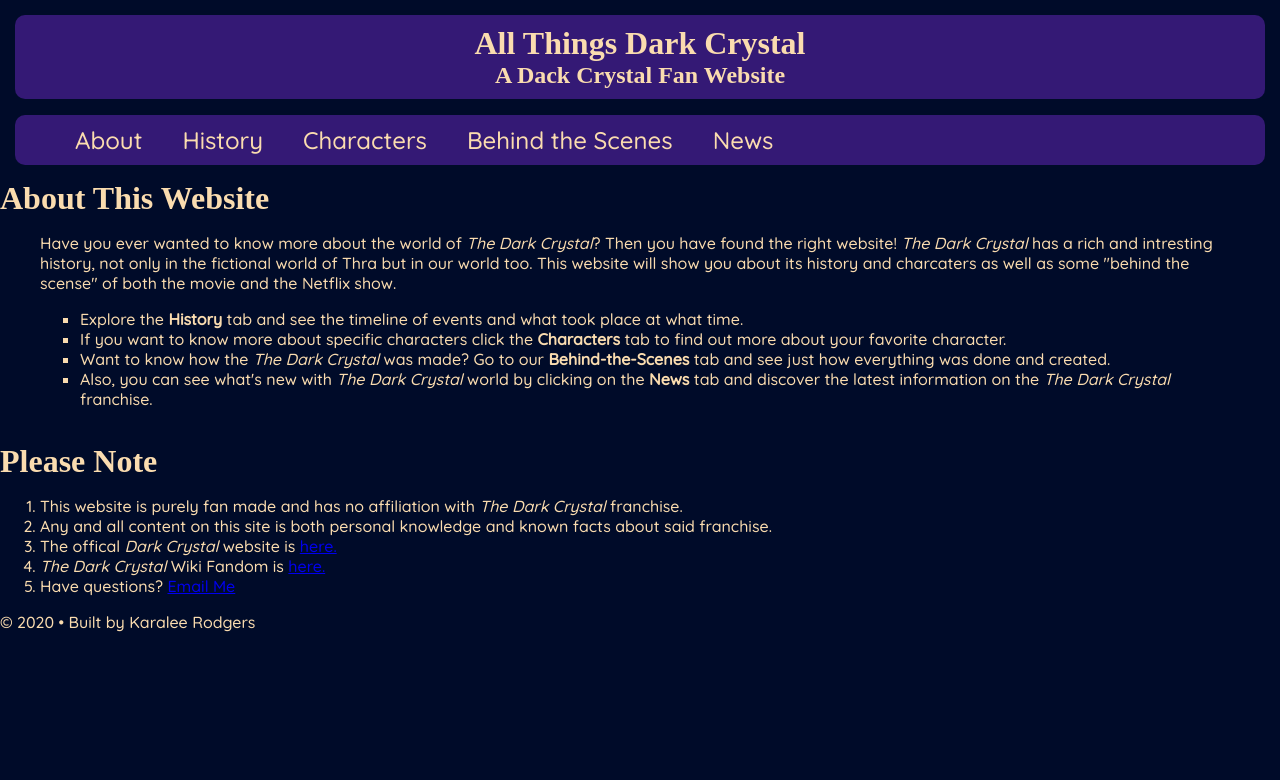
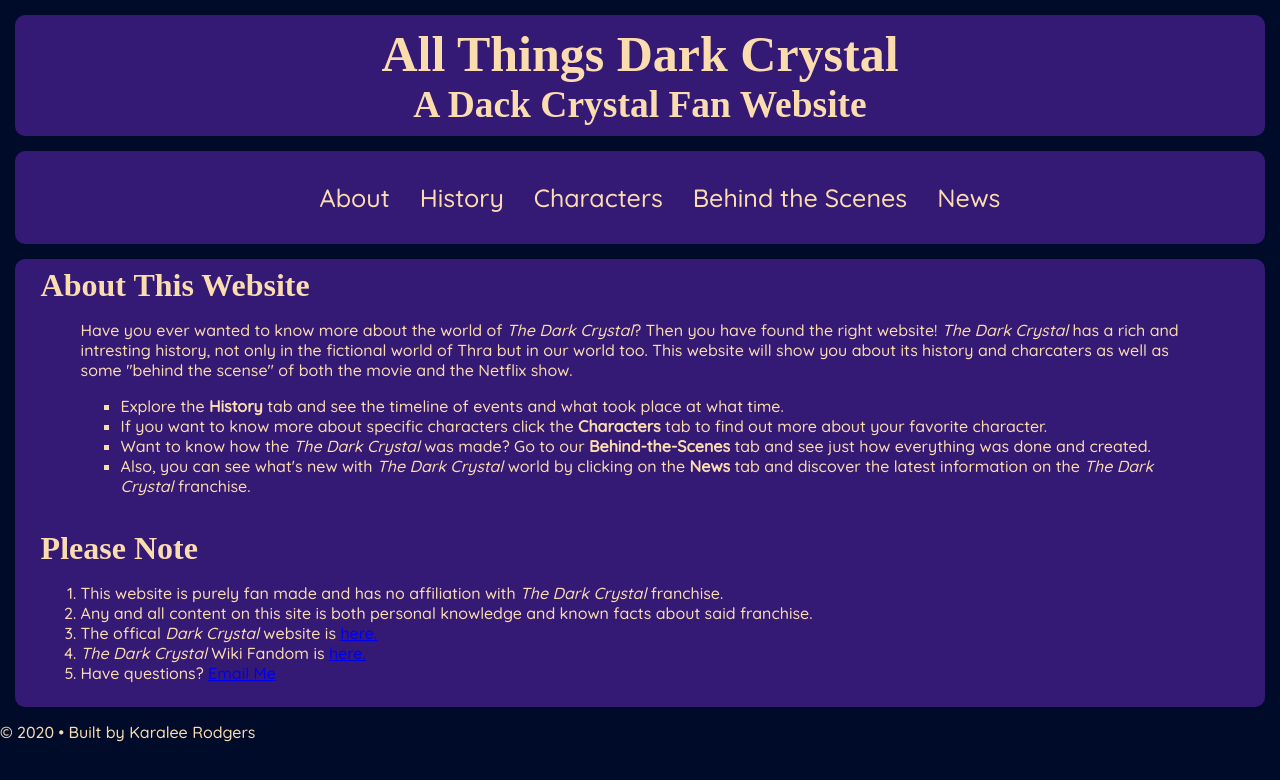
Before and after one commit to whitewolf888k/dgm2120website, a plain HTML site: page index.html in a window 1280 px wide. Drawn offline with Linux system fonts and the light colour scheme.

Commit message:
adding stuff to nav and main

```diff
--- a/index.css
+++ b/index.css
@@ -20,6 +20,7 @@ header {
     padding: 10px;
     margin: 15px;
     border-radius: 10px;
+    font-size: 25px;
 }
 header h1, header h2 {
     display: flex;
@@ -29,6 +30,8 @@ nav {
     background-color: #341975;
     margin: 15px;
     border-radius: 10px;
+    display: flex;
+    justify-content: center;
 }
 .nav-bar li {
     float: left;
@@ -36,10 +39,10 @@ nav {
 }
 .nav-bar a {
     display: block;
-    padding:10px 20px;
+    padding: 15px;
     color: #FADCAF;
     text-decoration: none;
-    font-size: 1.5rem;
+    font-size: 25px;
 }
 .nav-bar a:hover {
     background-color: rgb(153, 153, 153);
@@ -53,3 +56,15 @@ nav {
 p, blockquote, ul, ol, dl {
     font-family: 'Quicksand', sans-serif;
 }
+main {
+    padding: .5rem 2%;
+    margin: 15px;
+    background-color: #341975;
+    border-radius: 10px;
+}
+main h1 {
+    font-family:
+}
+main blockquote {
+    padding bottom: .8rem;
+}
```
